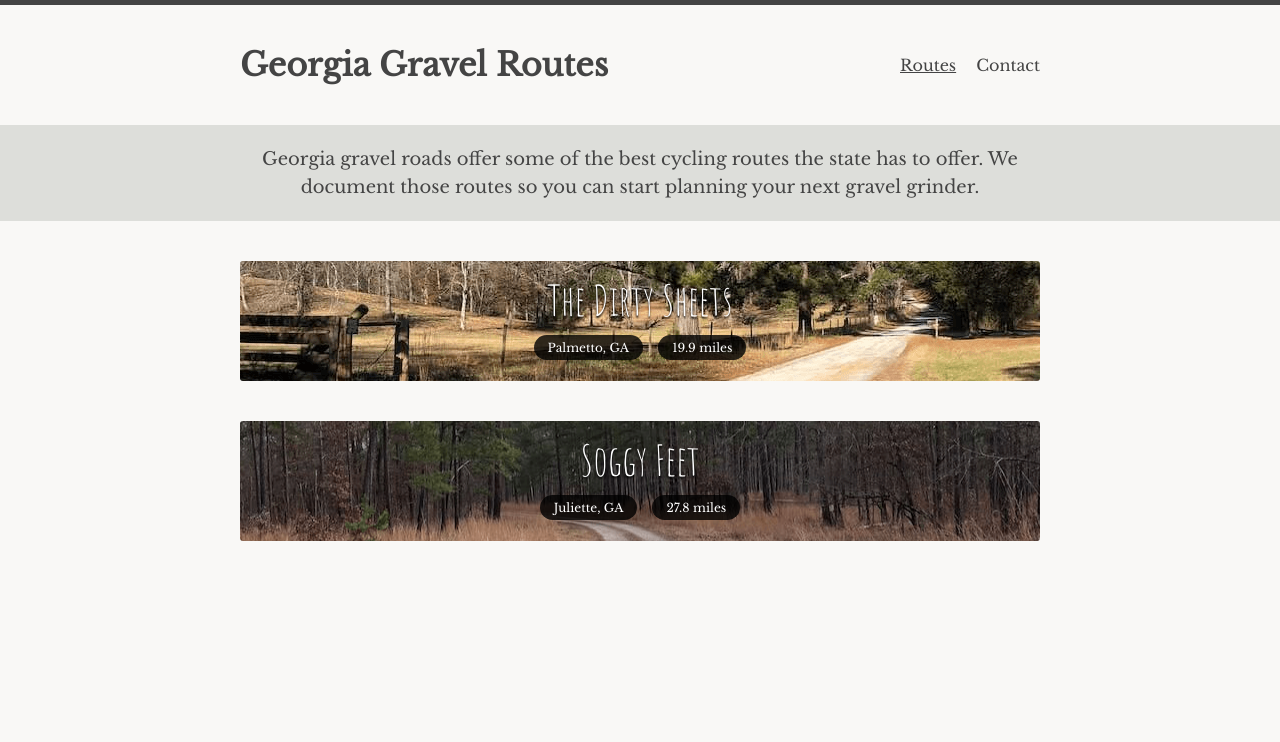
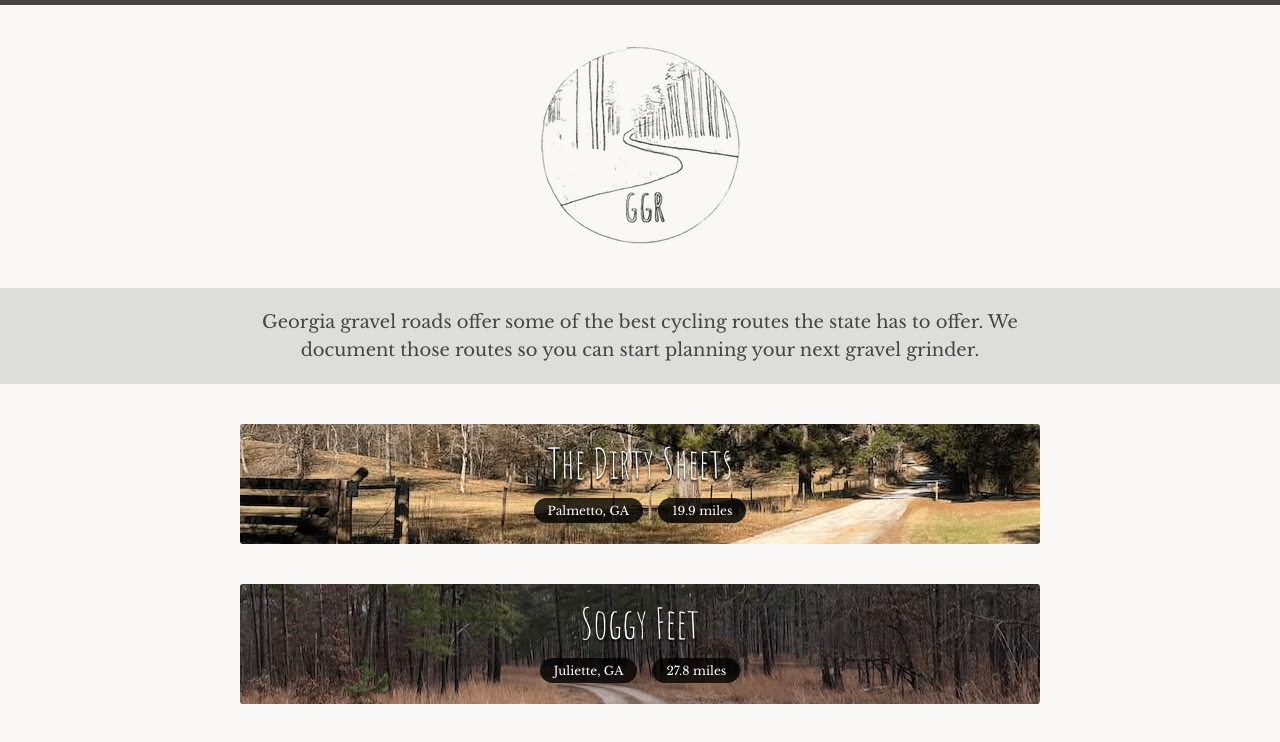
Before and after one commit to cjstewart88/gravelhappens, an Angular app: page / in a window 1280 px wide. Shown: the top 742 px of the page. Built offline with nearby package versions, Linux system fonts and the light colour scheme; what ngx-disqus would draw is missing.

Commit message:
added a shitty logo

```diff
--- a/src/app/components/app-root/app-root.component.css
+++ b/src/app/components/app-root/app-root.component.css
@@ -1,6 +1,7 @@
 header {
   width: 800px;
   margin: 40px auto;
+  text-align: center;
 }
 
 header h1 {
@@ -11,9 +12,6 @@ header h1 {
 }
 
 header nav {
-  float: right;
-  height: 40px;
-  line-height: 40px;
 }
 
 header nav a {
--- a/src/app/components/app-root/app-root.component.html
+++ b/src/app/components/app-root/app-root.component.html
@@ -1,11 +1,11 @@
 <div class="app-root">
   <header>
-    <h1>Georgia Gravel Routes</h1>
-    <nav>
+    <img src="/assets/ggr-200-transparent.png">
+    <!-- <nav>
       <a routerLink="/" routerLinkActive="active" [routerLinkActiveOptions]="{exact:
         true}">Routes</a>
       <a href="mailto:cjstewart88@gmail.com">Contact</a>
-    </nav>
+    </nav> -->
   </header>
   <router-outlet></router-outlet>
 </div>
```
Also changed, not shown: src/assets/ggr-200-transparent.png (added).
